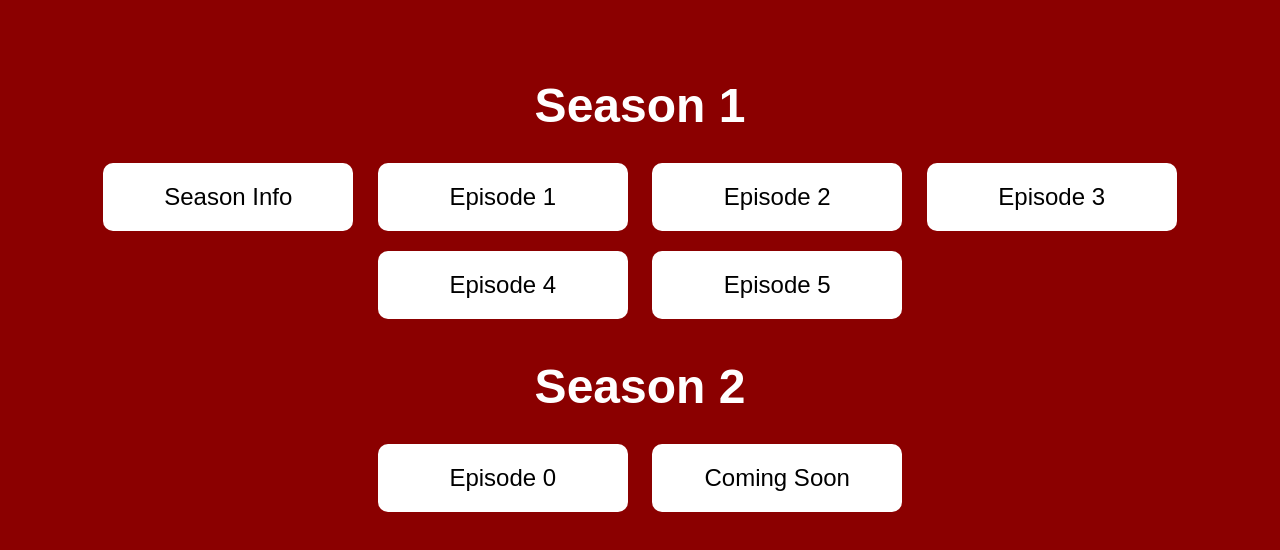
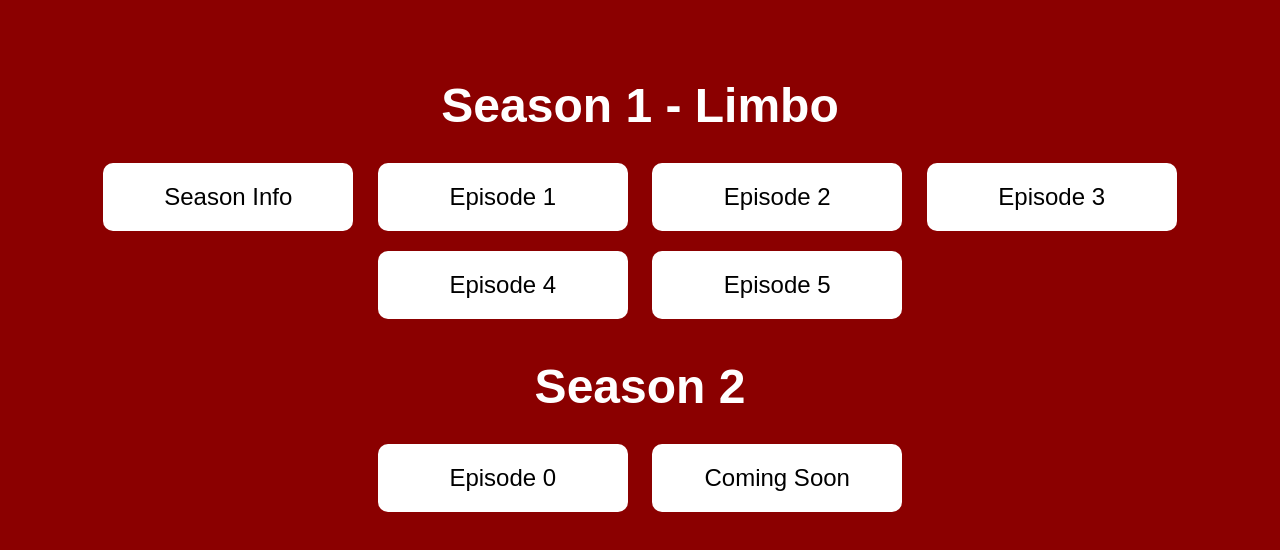
Before and after one commit to ThunderAxolotl/ThunderAxolotl.github.io, a plain HTML site: page index.html in a window 1280 px wide. Drawn offline with Linux system fonts and the light colour scheme.

Commit message:
Update index.html

```diff
--- a/index.html
+++ b/index.html
@@ -56,7 +56,7 @@
 
     <!-- Season 1 Section -->
     <div class="season-buttons">
-        <h2 class="season-label">Season 1</h2>
+        <h2 class="season-label">Season 1 - Limbo</h2>
         <div class="button-container">
             <a href="season1info.html"><button class="season-button">Season Info</button></a>
 
```
